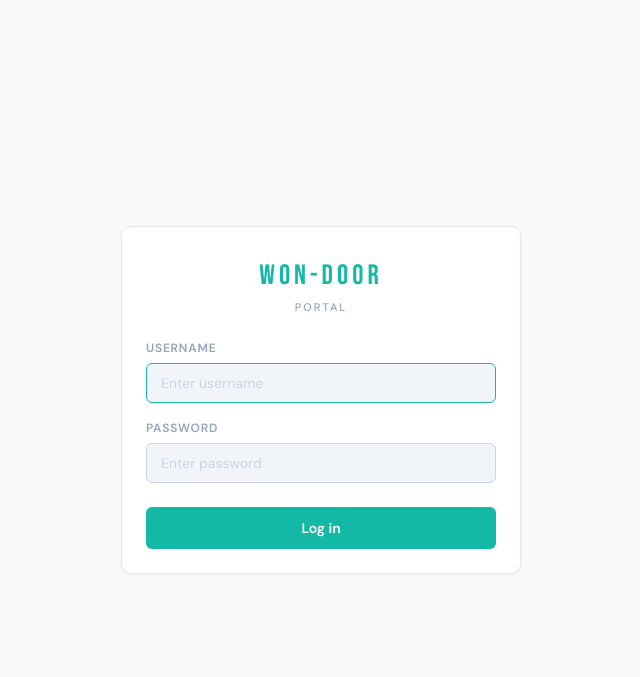
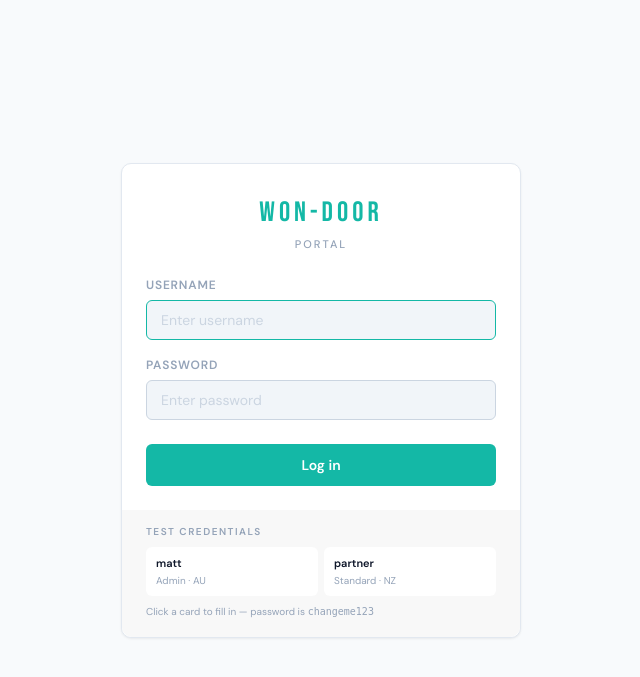
Before and after one commit to matthewminty/won-door-portal, a Flask app: page /login in a window 1280 px wide. Shown: the top 677 px of the page, without its empty margins (319-959 px from the left). Run offline with Flask 3, Linux system fonts and the light colour scheme.

Commit message:
Add test credentials panel to login page
Shows clickable cards for the two seeded accounts (matt/admin and
partner/standard). Clicking a card auto-fills the username and
password fields so first-time users can log in without needing to
look up the credentials.

https://claude.ai/code/session_01SMd8V3PVWW7vCcH4wKqdGs

```diff
--- a/app/templates/auth/login.html
+++ b/app/templates/auth/login.html
@@ -36,6 +36,20 @@
       <button type="submit" class="btn btn-primary" style="width:100%;height:42px;font-size:14px;justify-content:center;margin-top:8px">Log in</button>
     </form>
   </div>
+  <div style="border-top:1px solid var(--border);padding:14px 24px 18px;background:var(--bg-2,#f8f8f8);border-radius:0 0 10px 10px">
+    <div style="font-size:10px;font-weight:600;letter-spacing:1.5px;text-transform:uppercase;color:var(--text-3);margin-bottom:8px">Test Credentials</div>
+    <div style="display:grid;grid-template-columns:1fr 1fr;gap:6px">
+      <div style="background:var(--bg,#fff);border:1px solid var(--border);border-radius:6px;padding:8px 10px;cursor:pointer" onclick="fillLogin('matt','changeme123')">
+        <div style="font-size:11px;font-weight:600;color:var(--text-1,#111)">matt</div>
+        <div style="font-size:10px;color:var(--text-3);margin-top:1px">Admin · AU</div>
+      </div>
+      <div style="background:var(--bg,#fff);border:1px solid var(--border);border-radius:6px;padding:8px 10px;cursor:pointer" onclick="fillLogin('partner','changeme123')">
+        <div style="font-size:11px;font-weight:600;color:var(--text-1,#111)">partner</div>
+        <div style="font-size:10px;color:var(--text-3);margin-top:1px">Standard · NZ</div>
+      </div>
+    </div>
+    <div style="font-size:10px;color:var(--text-3);margin-top:8px">Click a card to fill in — password is <code style="font-size:10px">changeme123</code></div>
+  </div>
 </div>
 
 <script>
@@ -44,6 +58,11 @@ document.addEventListener('DOMContentLoaded',function(){
     setTimeout(function(){t.classList.remove('show')},4000);
   });
 });
+function fillLogin(u,p){
+  document.getElementById('username').value=u;
+  document.getElementById('password').value=p;
+  document.getElementById('username').focus();
+}
 </script>
 </body>
 </html>
```
